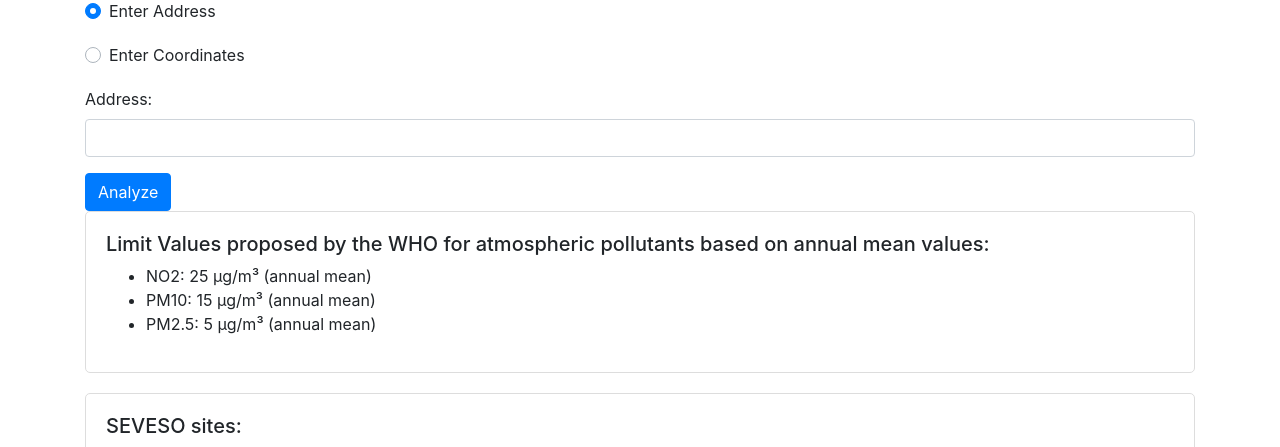
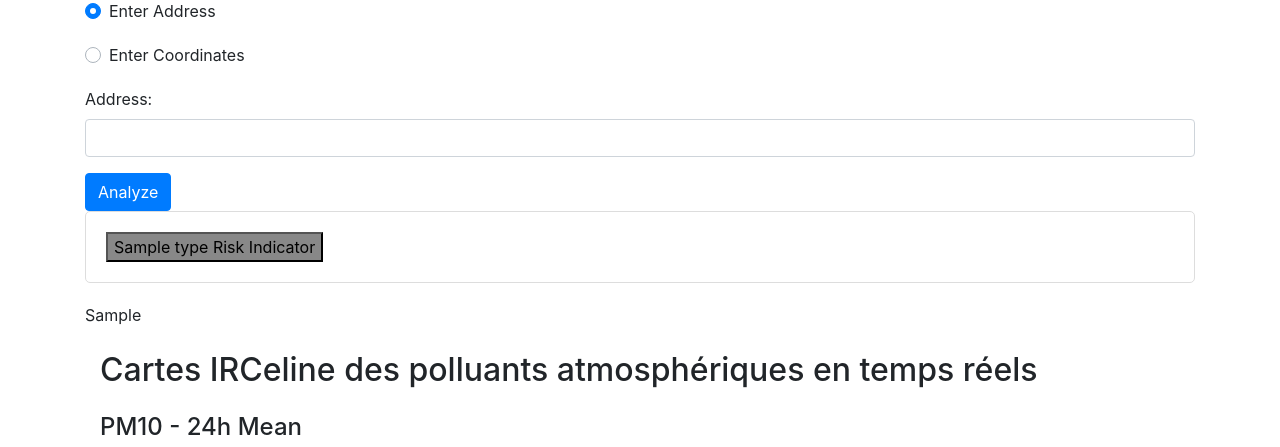
Before and after one commit to GuillaumeJadot/PRISM, a Flask app: template templates/index.html in a window 1280 px wide. Shown: the part 155-602 px from the top of the page. Run offline with Flask 3, Linux system fonts and the light colour scheme; the template is opened without the code that fills it: most values are stand-ins (such as "Sample title", 1, 10 or a date in 2020); some libraries are stand-ins or nearby versions.

Commit message:
Updating template.html

```diff
--- a/templates/index.html
+++ b/templates/index.html
@@ -43,6 +43,7 @@
             line-height: 1.5;
             z-index: 1000; /* to ensure it's on top of the map */
         }
+
     </style>
 </head>
 <body>
@@ -93,8 +94,35 @@
         {% set legend_displayed = False %}
 
 
-    <!-- Legend for recommended limit values -->
+
+<!-- Dynamic analysis results -->
+{% for result in analysis_results %}
 <div class="result-card">
+    <div class="button-group" style="display: flex; align-items: center;">
+        <button class="{{ result['type'] }}-indicator" style="background-color: {{ result['color'] }};" onclick="toggleDetails('{{ result['type'] }}')">
+            {{ result['type'].capitalize() }} Risk Indicator
+        </button>
+        {% if result['type'] == 'pollution_summary' or result['type'] == 'seveso' or result['type']=='radon' %}
+            <button class="btn btn-info" style="margin-left: 10px;" onclick="toggleLegend('{{ result['type'] }}')">Info</button>
+        {% endif %}
+    </div>
+    <div class="{{ result['type'] }}-details" style="display: none; margin-top: 10px;">
+        <!-- Include the specific details for all layers -->
+        {% if result['type'] == 'pollution_summary' %}
+            {% for detail in result['details'] %}
+                <p style="color: {{ 'red' if detail['limit_exceeded'] else 'green' }}">
+                    {{ detail['pollutant'] }}: {{ detail['value'] }} µg/m³
+                </p>
+            {% endfor %}
+            <!-- details for the rest -->
+        {% else %}
+            <p>{{ result['message'] }}</p>
+        {% endif %}
+        <!-- Include the specific legend for the layers that needs it-->
+    </div>
+        {% if result['type'] == 'pollution_summary' %}
+            <div class="pollution_summary-legend" style="display: none;">
+                <!-- Pollution legend details -->
                 <h5>Limit Values proposed by the WHO for atmospheric pollutants based on annual mean values:</h5>
                 <ul>
                     <li>NO2: 25 µg/m³ (annual mean)</li>
@@ -102,79 +130,24 @@
                     <li>PM2.5: 5 µg/m³ (annual mean)</li>
                 </ul>
             </div>
-
-    <!-- Legend to define SEVESO -->
-    <div class="result-card">
+        {% endif %}
+        {% if result['type'] == 'seveso' %}
+            <div class="seveso-legend" style="display: none;">
+                <!-- Seveso legend details -->
                 <h5>SEVESO sites:</h5>
                 <ul>
-            <li>La directive Seveso est le nom générique d'une série de directives européennes qui imposent aux États membres de l' Union européenne d'identifier les sites industriels présentant des risques d'accidents majeurs, appelés « sites Seveso », et d'y maintenir un haut niveau de prévention.</li>
+                    <li>La directive Seveso est le nom générique d'une série de directives européennes qui imposent aux États membres de l'Union européenne d'identifier les sites industriels présentant des risques d'accidents majeurs, appelés « sites Seveso », et d'y maintenir un haut niveau de prévention.</li>
                 </ul>
             </div>
-
-    <!-- Legend to define dB  -->
-    <div class="result-card">
-        <h5>Decibels, fiche info:</h5>
+        {% endif %}
+        {% if result['type'] == 'radon' %}
+            <div class="radon-legend" style="display: none;">
+                <!-- Radon legend details -->
+                <h5>Risques radon:</h5>
                 <ul>
-            <li>Le murmure se situe à 20 dB(A), une conversation normale à 50 dB(A)</li>
-            <li>Les bruits gênant commencent à 85 dB(A)</li>
-            <li>Les sons fatigants (du mixer à la moto en phase d’accélération)  vont de 90 à 100 dB(A)</li>
-            <li>Les bruits gênant commencent à 85 dB(A)</li>
-            <li>Les bruits dangereux (le lecteur mp3 poussé à fond et le groupe rock en concert) vont de 105 à 110 dB(A)).</li>
-            <li>Le seuil de la douleur, enfin, débute à 115 dB(A) : bruit de métal sur l’acier, moteur de formule 1 (120 dB(A)), avion à réaction (130 dB(A)), etc.</li>
+                    <li>Selon l'OMS, toute concentration supérieur à 300 Bq/m3 est considérée comme préoccupante.</li>
                 </ul>
             </div>
-
-<!-- Dynamic analysis results -->
-{% for result in analysis_results %}
-    <div class="result-card">
-        {% if result['type'] == 'pollution_summary' %}
-            <button class="pollution-indicator" style="background-color: {{ result['color'] }};" onclick="togglePollutionDetails()">
-                Atmospheric Pollution
-            </button>
-            <div class="pollution-details" style="display: none;">
-                {% for detail in result['details'] %}
-                    <p style="color: {{ 'red' if detail['limit_exceeded'] else 'green' }}">
-                        {{ detail['pollutant'] }}: {{ detail['value'] }} µg/m³
-                    </p>
-                {% endfor %}
-            </div>
-        {% elif result['type'] == 'seveso' %}
-            <button class="seveso-indicator" style="background-color: {{ result['color'] }};" onclick="toggleSevesoDetails(this)">
-                SEVESO Risk Indicator
-            </button>
-            <div class="seveso-details" style="display: none;">
-                <p>{{ result['message'] }}</p>
-            </div>
-        {% elif result['type'] == 'radon' %}
-            <button class="radon-indicator" style="background-color: {{ result['color'] }};" onclick="toggleRadonDetails(this)">
-                Radon Risk Indicator
-            </button>
-            <div class="radon-details" style="display: none;">
-                <p>{{ result['message'] }}</p>
-            </div>
-        {% elif result['type'] == 'floods' %}
-            <button class="floods-indicator" style="background-color: {{ result['color'] }};" onclick="toggleFloodDetails(this)">
-                Flood Risk Indicator
-            </button>
-            <div class="floods-details" style="display: none;">
-                <p>{{ result['message'] }}</p>
-            </div>
-        {% elif result['type'] == 'inorganic_pollutants' %}
-            <button class="inorganic-indicator" style="background-color: {{ result['color'] }};" onclick="toggleInorganicDetails(this)">
-                Inorganic Pollutants
-            </button>
-            <div class="inorganic-details" style="display: none;">
-                <p>{{ result['message'] }}</p>
-            </div>
-        {% else %}
-            <h5>{{ result['message'] }}</h5>
-            {% if result['details'] %}
-                <ul>
-                {% for detail in result['details'] %}
-                    <li>{{ detail|safe }}</li>
-                {% endfor %}
-                </ul>
-            {% endif %}
         {% endif %}
     </div>
 {% endfor %}
@@ -182,7 +155,6 @@
 
 <!-- Heading before the iframe -->
 <div class="container">
-
     <h2 class="my-4">Cartes IRCeline des polluants atmosphériques en temps réels</h2>
 
     <h4>PM10 - 24h Mean</h4>
@@ -222,51 +194,17 @@
             });
         });
 
-        function togglePollutionDetails() {
-            var details = document.querySelector('.pollution-details');
-            if (details.style.display === 'none') {
-                details.style.display = 'block';
-            } else {
-                details.style.display = 'none';
-            }
+        function toggleDetails(type) {
+            var details = document.querySelector('.' + type + '-details');
+            details.style.display = details.style.display === 'none' ? 'block' : 'none';
         }
 
-        function toggleSevesoDetails(button) {
-            var details = button.nextElementSibling;
-            if (details.style.display === 'none') {
-                details.style.display = 'block';
-            } else {
-                details.style.display = 'none';
-            }
+        function toggleLegend(type) {
+            var legend = document.querySelector('.' + type + '-legend');
+            legend.style.display = legend.style.display === 'none' ? 'block' : 'none';
         }
 
-        function toggleRadonDetails(button) {
-            var details = button.nextElementSibling;
-            if (details.style.display === 'none') {
-                details.style.display = 'block';
-            } else {
-                details.style.display = 'none';
-            }
-        }
 
-        function toggleInorganicDetails(button) {
-            var details = button.nextElementSibling;
-            if (details.style.display === 'none') {
-                details.style.display = 'block';
-            } else {
-                details.style.display = 'none';
-            }
-        }
-
-        function toggleFloodDetails(button) {
-            var details = button.nextElementSibling;
-            if (details.style.display === 'none') {
-                details.style.display = 'block';
-            } else {
-                details.style.display = 'none';
-            }
-        }
 </script>
-
 </body>
 </html>
```
Lines whose indentation alone changed are shown as unchanged.
